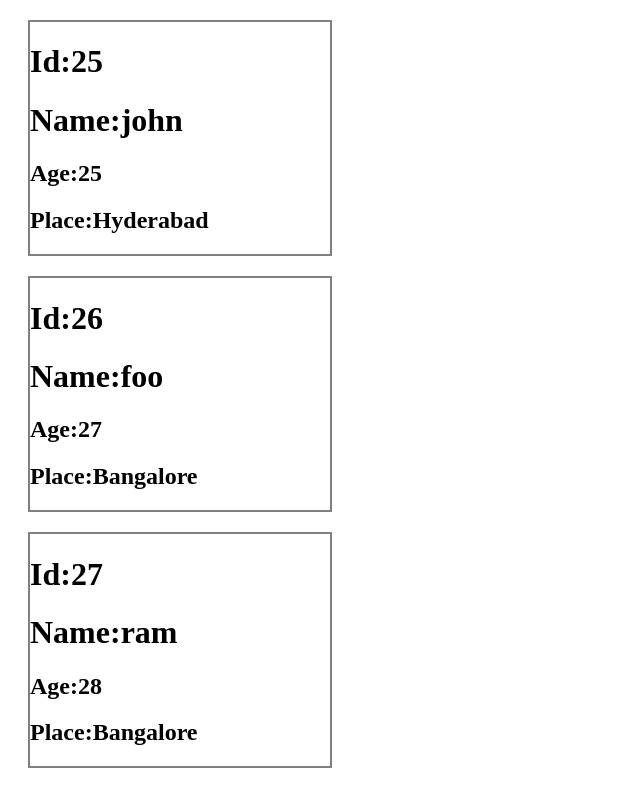
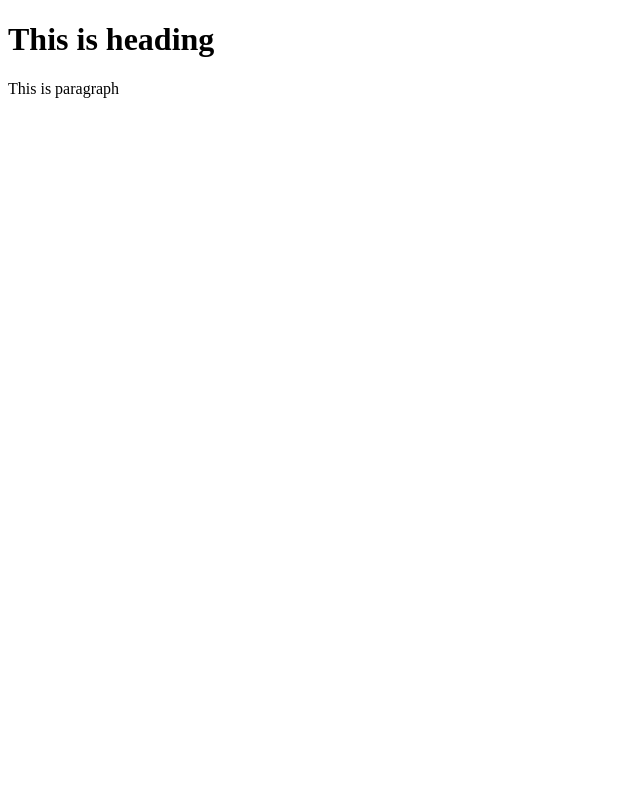
Before and after one commit to CSWorldTelugu/React-Classes, a React (Create React App) app: page / in a window 1280 px wide. Shown: the whole page, without its empty margins (0-640 px from the left). Built offline with nearby package versions, Linux system fonts and the light colour scheme.

Commit message:
different ways to create functional components

```diff
--- a/src/App.js
+++ b/src/App.js
@@ -1,45 +1,43 @@
-import User from './User'
 function App() {
+  return (
+    <div>
+      <h1>This is heading</h1>
+      <p>This is paragraph</p>
+    </div>
+  )
 
-  let users = [
-    {
-      id: 25,
-      name: 'john',
-      age: 25,
-      place: 'Hyderabad'
-    },
-    {
-      id: 26,
-      name: 'foo',
-      age: 27,
-      place: 'Bangalore'
-    },
-    {
-      id: 27,
-      name: 'ram',
-      age: 28,
-      place: 'Bangalore'
-    }
-  ]
+}
 
+/*Using Arrow function
+
+let App = () =>
+
+  <div>
+    <h1>This is heading</h1>
+    <p>This is paragraph</p>
+  </div>
+
+*/
+
+
+/*Using Anonymous function
+
+let App = function () {
   return (
-    <>
-      {
-        users.map(
-          (u) => {
-            return <User key={u.id} id={u.id} name={u.name} age={u.age} place={u.place} />
-          }
-        )
-
-      }
-
-    </>
+    <div>
+      <h1>This is heading</h1>
+      <p>This is paragraph</p>
+    </div>
+  )
+}
+*/
 
 
 
 
 
-  )
-}
+
+
+
 
 export default App
--- a/src/index.js
+++ b/src/index.js
@@ -8,5 +8,11 @@ const root = ReactDOM.createRoot(document.getElementById('root'));
 
 
 root.render(
+  //App()
+  // <App></App>
   <App />
+
+
+
+
 );
```
